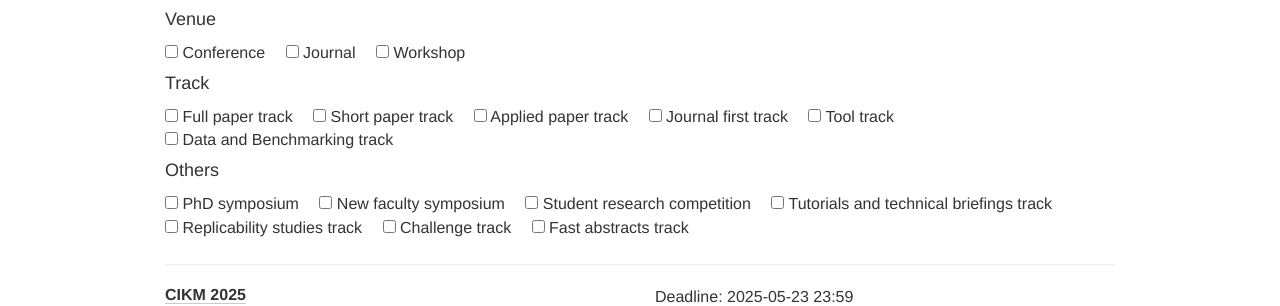
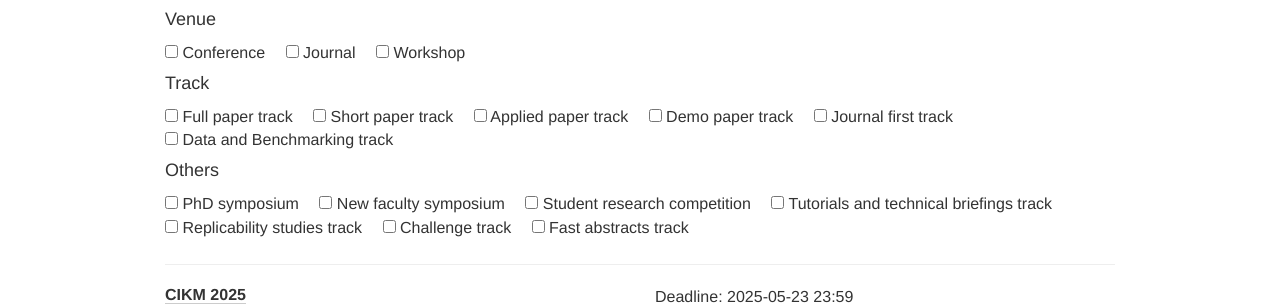
Before and after one commit to dm-deadlines/dm-deadlines.github.io, a Jekyll site: the page built from index.html, in a window 1280 px wide. Shown: the part 322-628 px from the top of the page. Built offline with Jekyll 4.4.1, drawn with Linux system fonts in a browser that asks for light colours; nearby versions of some CDN libraries.

Commit message:
Update track types

```diff
--- a/_data/types.yml
+++ b/_data/types.yml
@@ -20,11 +20,11 @@
 - name: Applied paper track
   tag: APT
   type: track
+- name: Demo paper track
+  tag: DT
+  type: track
 - name: Journal first track
   tag: JFT
-  type: track
-- name: Tool track
-  tag: TOT
   type: track
 - name: Data and Benchmarking track
   tag: DB
```
